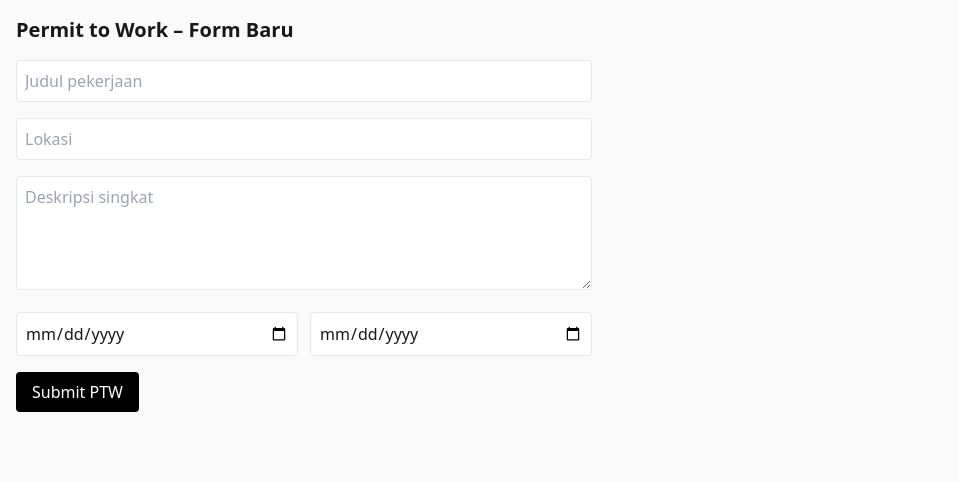
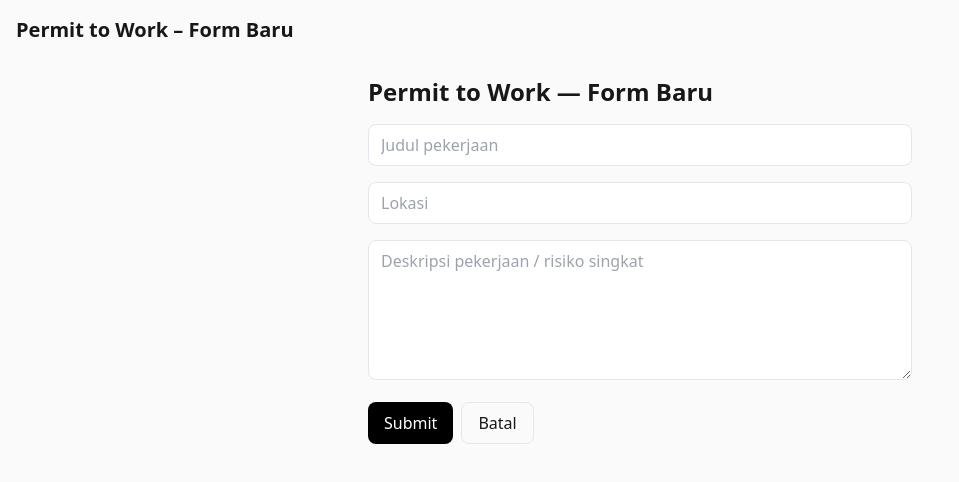
Before and after one commit to Armansj-pixel/EHS-Suite, a Next.js app: page /ptw/new in a window 1280 px wide. Shown: the top 482 px of the page, without its empty margins (0-959 px from the left). Built offline with nearby package versions, Linux system fonts and the light colour scheme; no server answers.

Commit message:
Update PTWForm.tsx

```diff
--- a/app/ptw/new/PTWForm.tsx
+++ b/app/ptw/new/PTWForm.tsx
@@ -1,74 +1,78 @@
+// app/ptw/new/PTWForm.tsx
 "use client";
+
 import { useState } from "react";
 import { useRouter } from "next/navigation";
-import { createPTW, PTW } from "@/lib/ptw";
-import { auth } from "@/lib/firebase";
+import { createPTW } from "@/lib/ptw";
 
 export default function PTWForm() {
+  const [title, setTitle] = useState("");
+  const [location, setLocation] = useState("");
+  const [description, setDescription] = useState("");
+  const [submitting, setSubmitting] = useState(false);
   const router = useRouter();
-  const [loading, setLoading] = useState(false);
-  const [form, setForm] = useState({
-    title: "",
-    location: "",
-    description: "",
-    startDate: "",
-    endDate: "",
-  });
 
   async function onSubmit(e: React.FormEvent) {
     e.preventDefault();
-    if (loading) return;
-    setLoading(true);
+    if (!title.trim() || !location.trim() || !description.trim()) {
+      alert("Lengkapi judul, lokasi, dan deskripsi.");
+      return;
+    }
     try {
-      const user = auth.currentUser;
-      if (!user) throw new Error("Not authenticated");
-
-      const payload: PTW = {
-        title: form.title.trim(),
-        location: form.location.trim(),
-        description: form.description.trim(),
-        requesterUid: user.uid,
-        startDate: new Date(form.startDate),
-        endDate: new Date(form.endDate),
-        status: "Submitted",
-      };
-      const id = await createPTW(payload);
-      router.push(`/ptw/${id}`);
-    } catch (err) {
+      setSubmitting(true);
+      const id = await createPTW({ title, location, description });
+      // opsional: toast sukses
+      alert("PTW terkirim (Submitted).");
+      router.push(`/ptw`); // arahkan ke daftar PTW
+    } catch (err: any) {
       console.error(err);
-      alert("Gagal mengirim PTW. Cek koneksi & izin.");
+      alert(`Gagal mengirim PTW. ${err?.message ?? "Cek koneksi & izin."}`);
     } finally {
-      setLoading(false);
+      setSubmitting(false);
     }
   }
 
   return (
-    <form onSubmit={onSubmit} className="space-y-4 max-w-xl">
-      <input required placeholder="Judul pekerjaan"
-        className="w-full border rounded p-2"
-        value={form.title}
-        onChange={e => setForm(s => ({ ...s, title: e.target.value }))} />
-      <input required placeholder="Lokasi"
-        className="w-full border rounded p-2"
-        value={form.location}
-        onChange={e => setForm(s => ({ ...s, location: e.target.value }))} />
-      <textarea required placeholder="Deskripsi singkat"
-        className="w-full border rounded p-2"
-        rows={4}
-        value={form.description}
-        onChange={e => setForm(s => ({ ...s, description: e.target.value }))} />
-      <div className="grid grid-cols-2 gap-3">
-        <input required type="date" className="border rounded p-2"
-          value={form.startDate}
-          onChange={e => setForm(s => ({ ...s, startDate: e.target.value }))} />
-        <input required type="date" className="border rounded p-2"
-          value={form.endDate}
-          onChange={e => setForm(s => ({ ...s, endDate: e.target.value }))} />
+    <form onSubmit={onSubmit} className="max-w-xl mx-auto p-4 space-y-4">
+      <h1 className="text-2xl font-semibold">Permit to Work — Form Baru</h1>
+
+      <input
+        className="w-full border rounded-lg px-3 py-2"
+        placeholder="Judul pekerjaan"
+        value={title}
+        onChange={(e) => setTitle(e.target.value)}
+      />
+
+      <input
+        className="w-full border rounded-lg px-3 py-2"
+        placeholder="Lokasi"
+        value={location}
+        onChange={(e) => setLocation(e.target.value)}
+      />
+
+      <textarea
+        className="w-full border rounded-lg px-3 py-2 min-h-[140px]"
+        placeholder="Deskripsi pekerjaan / risiko singkat"
+        value={description}
+        onChange={(e) => setDescription(e.target.value)}
+      />
+
+      <div className="flex gap-2">
+        <button
+          type="submit"
+          disabled={submitting}
+          className="px-4 py-2 rounded-lg bg-black text-white disabled:opacity-60"
+        >
+          {submitting ? "Mengirim…" : "Submit"}
+        </button>
+        <button
+          type="button"
+          onClick={() => history.back()}
+          className="px-4 py-2 rounded-lg border"
+        >
+          Batal
+        </button>
       </div>
-      <button type="submit" disabled={loading}
-        className="px-4 py-2 rounded bg-black text-white disabled:opacity-50">
-        {loading ? "Mengirim..." : "Submit PTW"}
-      </button>
     </form>
   );
 }
```
